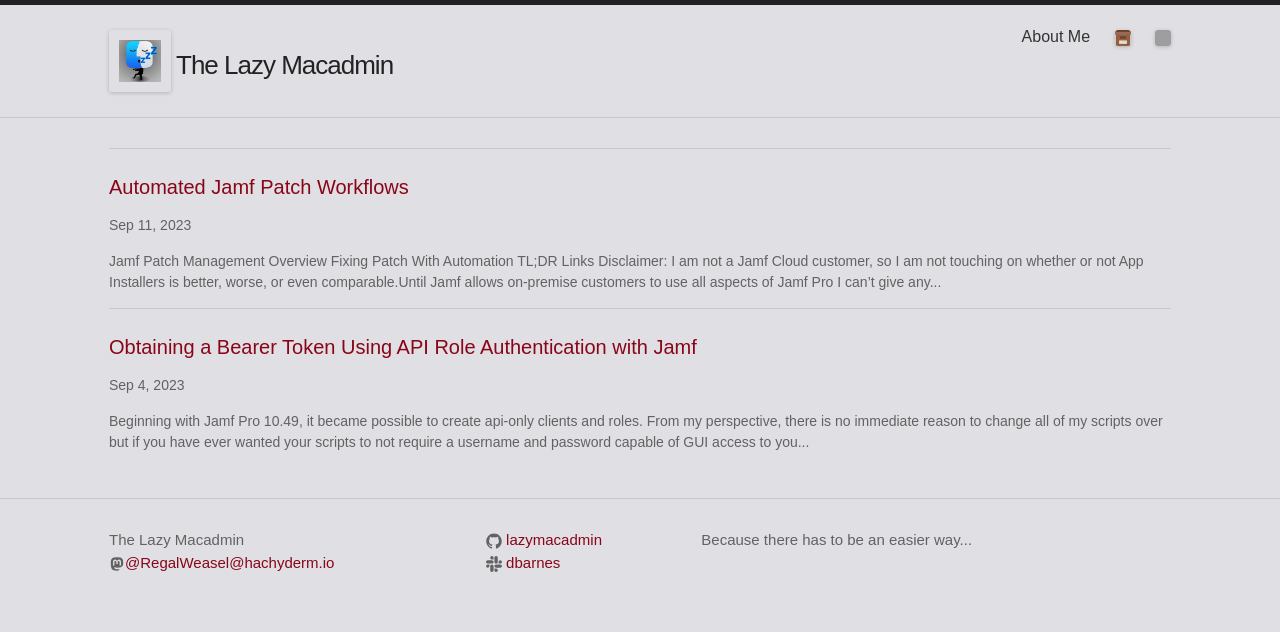
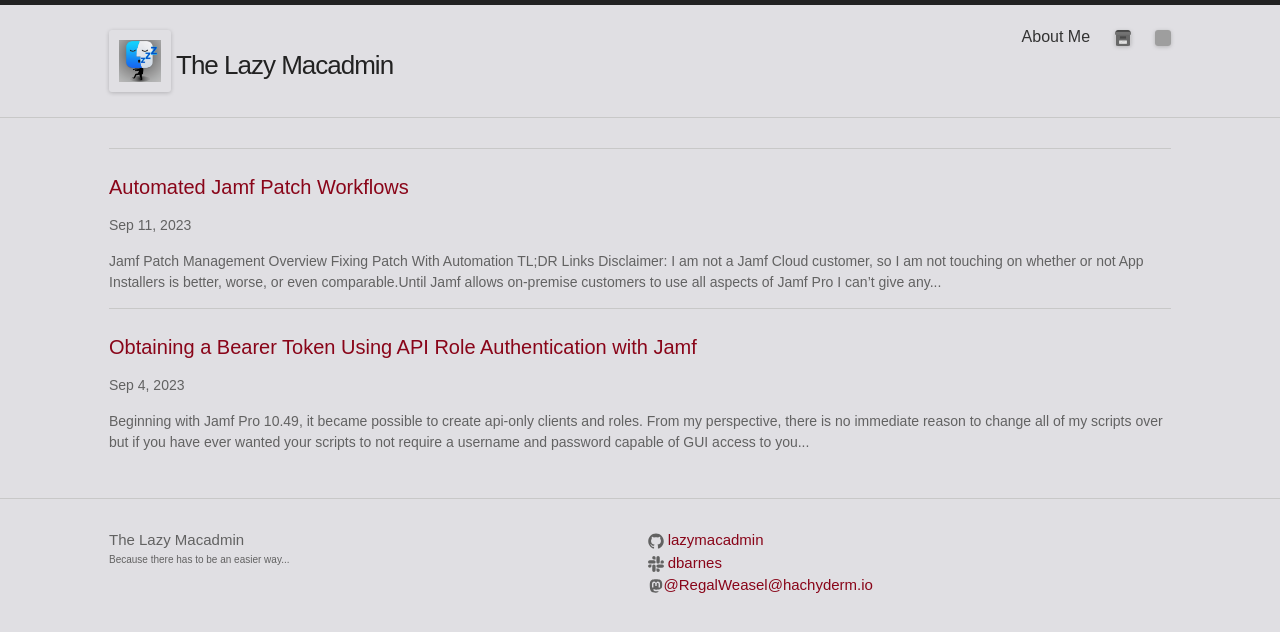
Before and after one commit to lazymacadmin/lazymacadmin.github.io, a Jekyll site: the page built from index.html, in a window 1280 px wide. Shown: the top 632 px of the page. Built offline with Jekyll 4.4.1, drawn with Linux system fonts in a browser that asks for light colours; some web fonts are replaced; the list of posts is cut into pages by our own code; grey boxes are pictures that could not be loaded.

Commit message:
Update footer

```diff
--- a/_includes/footer.html
+++ b/_includes/footer.html
@@ -6,11 +6,7 @@
       <div class="footer-col footer-col-1">
         <ul class="contact-list">
           <li>{{ site.title }}</li>
-          {% if site.mastodon_username %}
-          <li>
-              {% include icon-mastodon.html username=site.mastodon_username mastodon_server=site.mastodon_server %}
-          </li>
-          {% endif %}
+          <li class="byline">{{ site.description }}</li>
         </ul>
       </div>
 
@@ -28,12 +24,14 @@
           </li>
           {% endif %}
 
+          {% if site.mastodon_username %}
+          <li>
+              {% include icon-mastodon.html username=site.mastodon_username mastodon_server=site.mastodon_server %}
+          </li>
+          {% endif %}
        </ul>
       </div>
 
-      <div class="footer-col footer-col-3">
-        <p>{{ site.description }}</p>
-      </div>
     </div>
 
   </div>
--- a/_sass/_base.scss
+++ b/_sass/_base.scss
@@ -52,7 +52,11 @@ img {
 .header-image {
     margin-bottom:25px;
 }
-
+.rss-img {
+    filter: gray; /* IE6-9 */
+    -webkit-filter: grayscale(1); /* Google Chrome, Safari 6+ & Opera 15+ */
+    filter: grayscale(1); /* Microsoft Edge and Firefox 35+ */
+}
 
 
 
--- a/_sass/_layout.scss
+++ b/_sass/_layout.scss
@@ -119,11 +119,30 @@
     margin-left: 0;
 }
 
+.byline {
+    font-size: 10px;
+}
 .footer-col-wrapper {
     font-size: 15px;
     color: $grey-color;
     margin-left: -$spacing-unit / 2;
     @extend %clearfix;
+}
+
+@media only screen and (min-device-width: 320px) and (max-device-width: 600px) {
+    .footer-col {
+        float: left;
+        margin-bottom: $spacing-unit / 2;
+        padding-left: $spacing-unit / 2;
+    }
+  }
+
+@include media-query($on-palm) {
+    .footer-col {
+        float: none;
+        width: -webkit-calc(100% - (#{$spacing-unit} / 2));
+        width:         calc(100% - (#{$spacing-unit} / 2));
+    }
 }
 
 .footer-col {
@@ -133,18 +152,13 @@
 }
 
 .footer-col-1 {
-    width: -webkit-calc(35% - (#{$spacing-unit} / 2));
-    width:         calc(35% - (#{$spacing-unit} / 2));
+    width: -webkit-calc(50% - (#{$spacing-unit} / 2));
+    width:         calc(50% - (#{$spacing-unit} / 2));
 }
 
 .footer-col-2 {
-    width: -webkit-calc(20% - (#{$spacing-unit} / 2));
-    width:         calc(20% - (#{$spacing-unit} / 2));
-}
-
-.footer-col-3 {
-    width: -webkit-calc(45% - (#{$spacing-unit} / 2));
-    width:         calc(45% - (#{$spacing-unit} / 2));
+    width: -webkit-calc(50% - (#{$spacing-unit} / 2));
+    width:         calc(50% - (#{$spacing-unit} / 2));
 }
 
 @include media-query($on-laptop) {
@@ -159,15 +173,6 @@
         width:         calc(100% - (#{$spacing-unit} / 2));
     }
 }
-
-@include media-query($on-palm) {
-    .footer-col {
-        float: none;
-        width: -webkit-calc(100% - (#{$spacing-unit} / 2));
-        width:         calc(100% - (#{$spacing-unit} / 2));
-    }
-}
-
 
 
 /**
```
